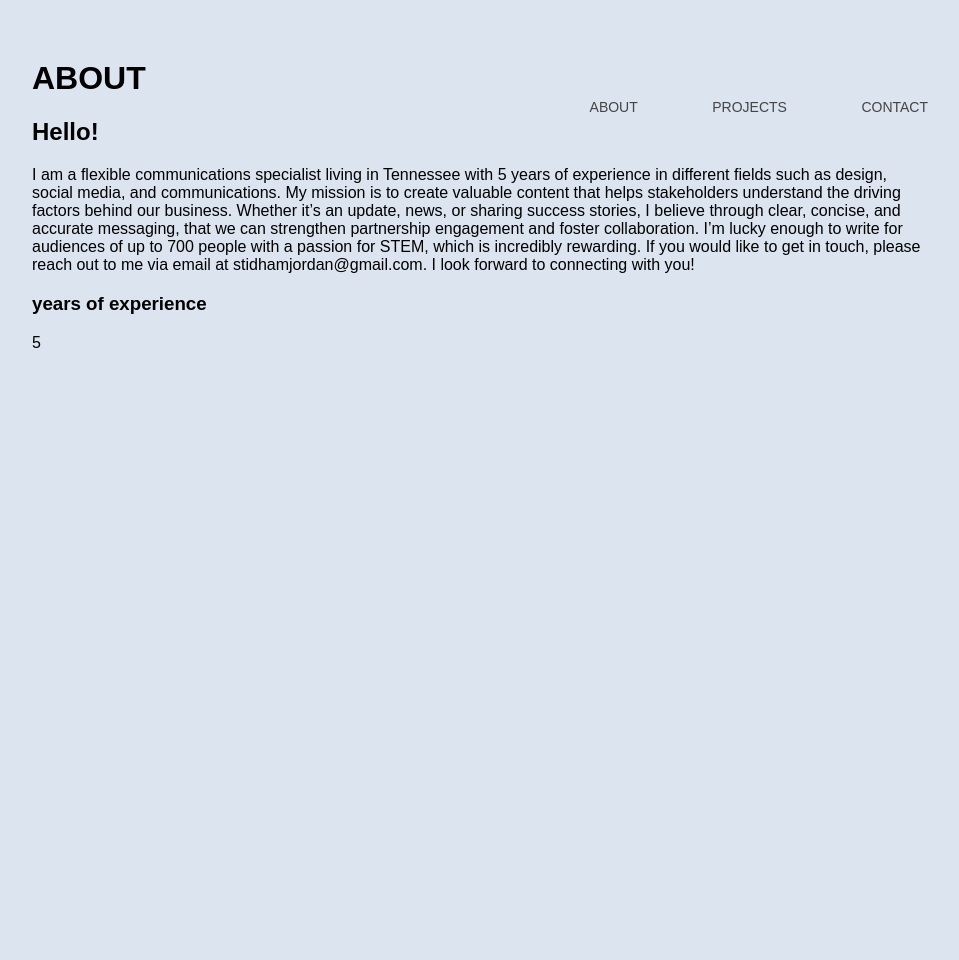
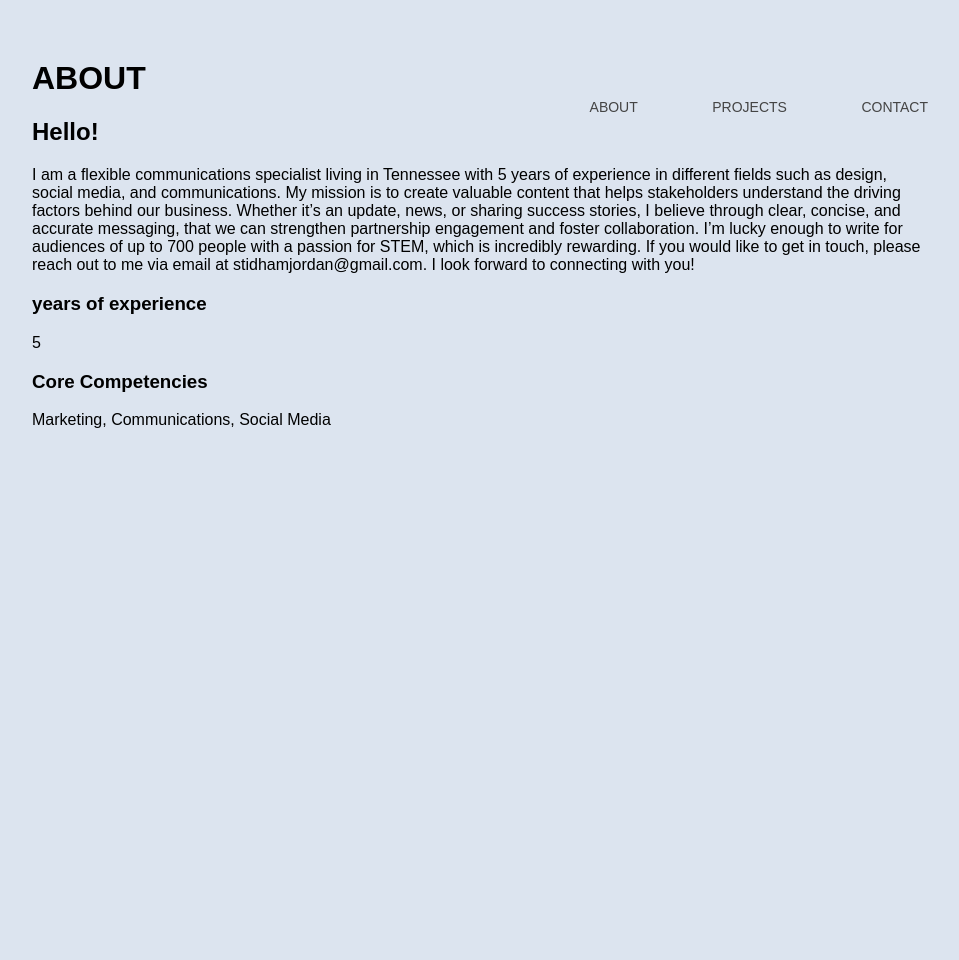
Before and after one commit to jordanstidham/PORTFOLIO, a Jekyll site: the page about.html, which Jekyll copies as it is, in a window 1280 px wide. Shown: the whole page, without its empty margins (160-1119 px from the left). Built offline with Jekyll 4.4.1, drawn with Linux system fonts in a browser that asks for light colours.

Commit message:
Update about.html

```diff
--- a/about.html
+++ b/about.html
@@ -15,4 +15,6 @@
     <p>I am a flexible communications specialist living in Tennessee with 5 years of experience in different fields such as design, social media, and communications. My mission is to create valuable content that helps stakeholders understand the driving factors behind our business. Whether it’s an update, news, or sharing success stories, I believe through clear, concise, and accurate messaging, that we can strengthen partnership engagement and foster collaboration. I’m lucky enough to write for audiences of up to 700 people with a passion for STEM, which is incredibly rewarding. If you would like to get in touch, please reach out to me via email at stidhamjordan@gmail.com. I look forward to connecting with you!</p>
 		<h3>years of experience</h3>
 		<p>5</p>
+		<h3>Core Competencies</h3>
+		<p>Marketing, Communications, Social Media</p>
 </body>
```
